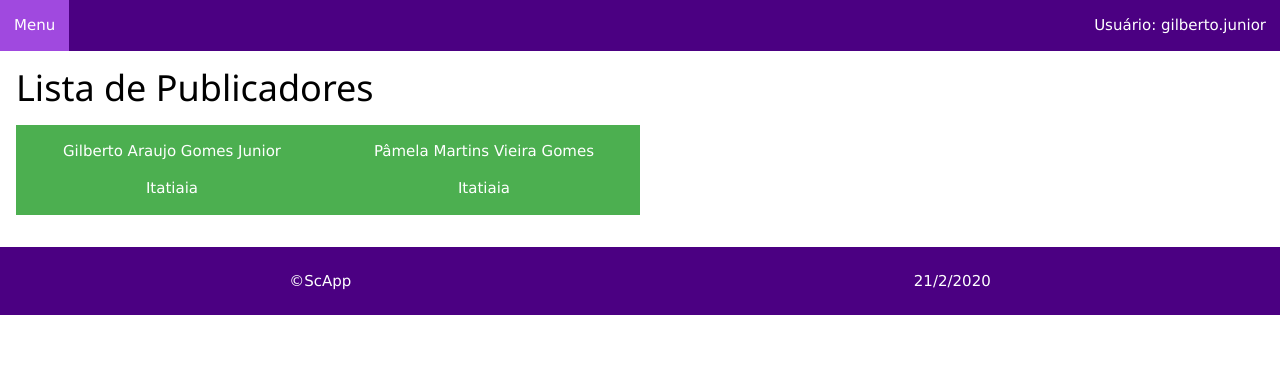
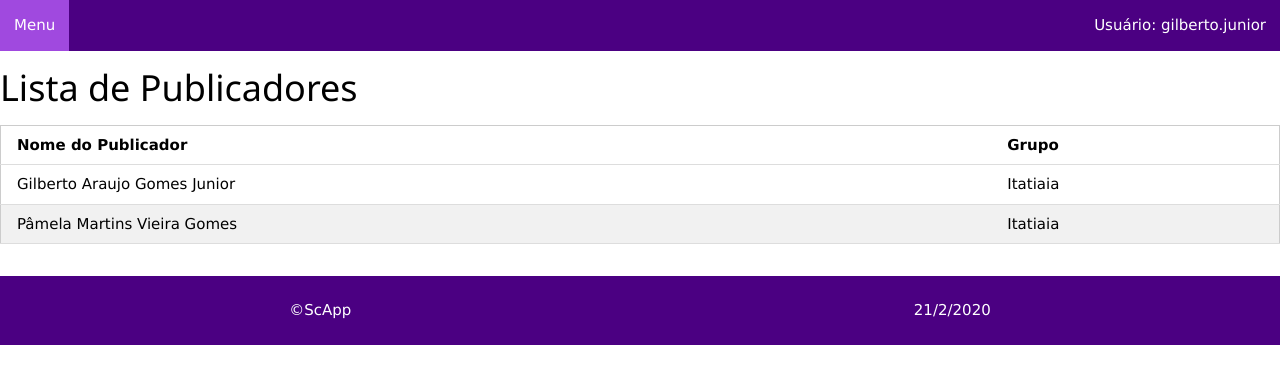
Before and after one commit to gagjunior/ScApp, a Django app: page /publicadores/publicadores in a window 1280 px wide. Shown: the top 384 px of the page. Run offline with Django 3.2, Linux system fonts and the light colour scheme; a user stored in the database is signed in; data comes from the database, SQL or seed files in the repository; both versions use the stored data as it was after the commit; some libraries are stand-ins or nearby versions.

Commit message:
Atualiazação layout

```diff
--- a/publicadores/static/css/site.css
+++ b/publicadores/static/css/site.css
@@ -1,5 +1,13 @@
 * {
     box-sizing: border-box;
+}
+
+.cabecalho{
+    display: flex;
+    flex-direction: row;
+    flex-wrap: wrap;
+    padding: 16px;
+    background-color: indigo;
 }
 
 .menu_nav{
--- a/publicadores/templates/publicadores/publicador_list.html
+++ b/publicadores/templates/publicadores/publicador_list.html
@@ -1,18 +1,27 @@
 {% extends "layout.html" %}
 
 {% block content %}
-<div class="w3-row w3-container">
+<div class="W3-container">
     <h1>Lista de Publicadores</h1>
-
     {% if publicador_list %}
-
-    {% for publicador in publicador_list %}
-    <div class="w3-col m3 w3-green w3-center">
-        <p>{{ publicador.nome_publicador }}</p>
-        <p>{{ publicador.grupo_pub }}</p>
+    <div class="w3-responsive">
+        <table class="w3-table-all">
+            <thead>
+                <tr>
+                    <th>Nome do Publicador</th>
+                    <th>Grupo</th>
+                </tr>
+            </thead>
+            <tbody>
+                {% for publicador in publicador_list %}
+                <tr>
+                    <td>{{ publicador.nome_publicador }}</td>
+                    <td>{{ publicador.grupo_pub }}</td>
+                </tr>
+                {% endfor %}
+            </tbody>
+        </table>
     </div>
-    {% endfor %}
-
     {% else %}
 
     <p>Não há publicadores cadastrados para listar...</p>
```
Also changed, not shown: db.sqlite3.
